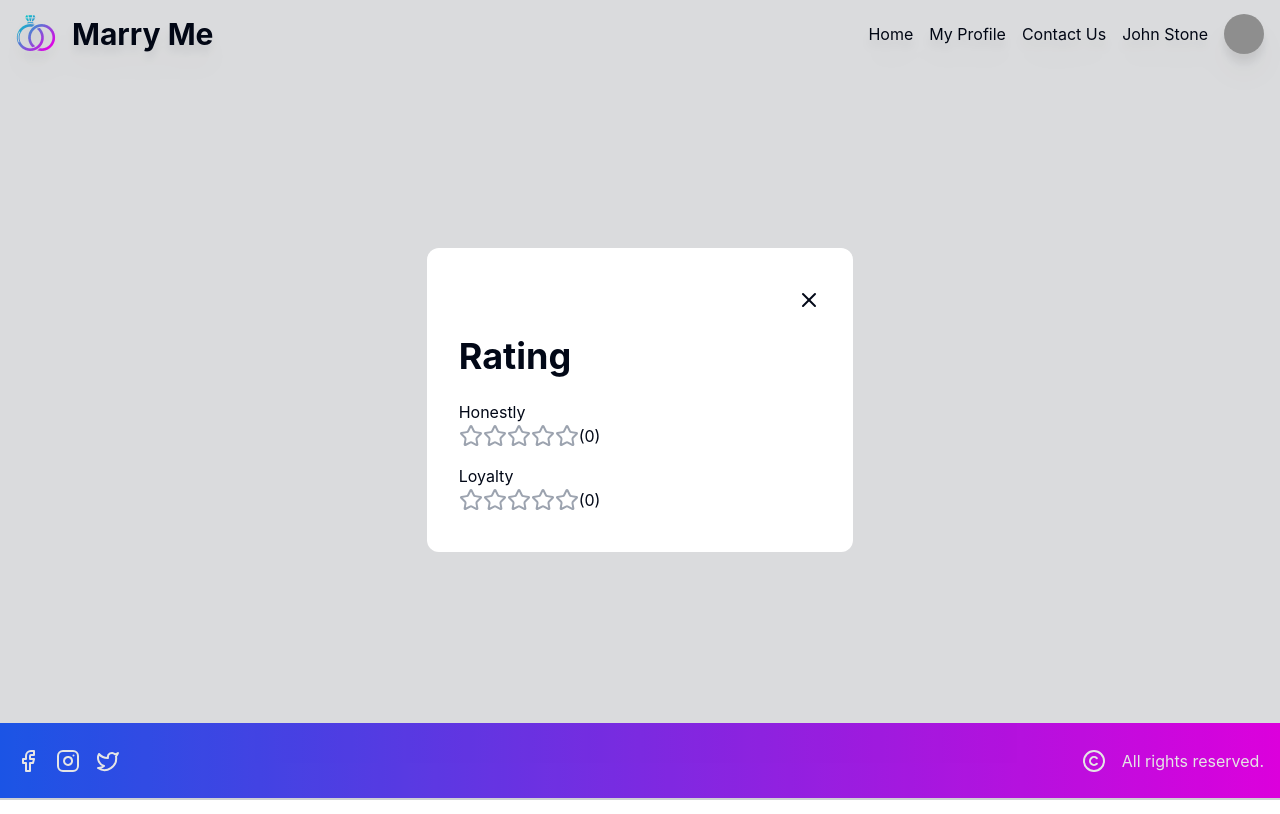
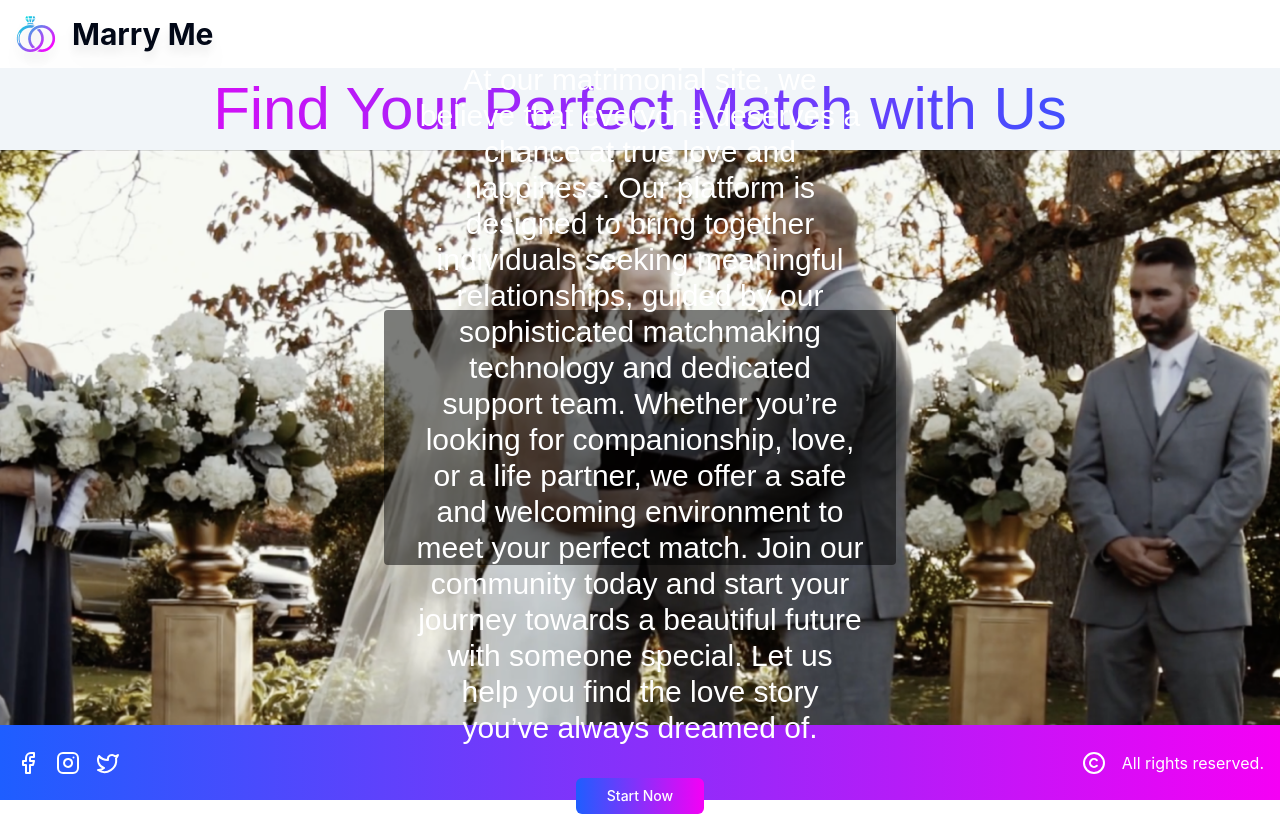
Before and after one commit to MCezarLucian/marry-me, a React (Create React App) app: page / in a window 1280 px wide. Built offline with nearby package versions, Linux system fonts and the light colour scheme; grey boxes are pictures that could not be loaded.

Commit message:
some pages

```diff
--- a/src/App.tsx
+++ b/src/App.tsx
@@ -1,30 +1,10 @@
-import React, { useState } from "react";
+import React from "react";
 import "./App.css";
-import Footer from "./components/footer/Footer";
-import { users } from "./mockdata/data";
-import ForgotPassword from "./components/forgotPassword/ForgotPassword";
-import Navbar from "./components/navbar/Navbar";
-import Rating from "./components/rating/Rating";
-import RatingModal from "./components/rating/RatingModal";
+import Home from "./components/home/Home";
 function App() {
-  const [isOpen, setIsOpen] = useState<boolean>(true);
-
-  function onClose() {
-    setIsOpen(!isOpen);
-  }
-
   return (
-    <div className="h-screen w-full flex flex-col items-center justify-center bg-gray-100 border-b-2 border-gray-200">
-      <Navbar logged user={users[0]} />
-      <div className="h-[calc(100vh-143px)] w-[60%] flex justify-center items-center">
-        {/* <ForgotPassword /> */}
-        <RatingModal
-          attributes={users[0].attributes}
-          isOpen={isOpen}
-          onClose={onClose}
-        />
-      </div>
-      <Footer />
+    <div className="w-full h-[calc(100vh-143px)] grid grid-rows-8">
+      <Home />
     </div>
   );
 }
--- /dev/null
+++ b/src/components/home/Home.tsx
@@ -0,0 +1,45 @@
+import React from "react";
+import { Button } from "../ui/button";
+
+const Home = () => {
+  const gradientTextStyle = {
+    background: "linear-gradient(to right, #f500f5, #1e5eff)",
+    WebkitBackgroundClip: "text",
+    WebkitTextFillColor: "transparent",
+  };
+
+  return (
+    <>
+      <p
+        className="font-Pattaya text-6xl flex justify-center items-center"
+        style={gradientTextStyle}
+      >
+        Find Your Perfect Match with Us
+      </p>
+      <div
+        className="h-full py-40 px-96 flex w-full bg-cover row-span-7"
+        style={{ backgroundImage: 'url("images/home.png")' }}
+      >
+        <div
+          className="p-8 flex flex-col justify-center items-center gap-8 rounded"
+          style={{ backgroundColor: "rgba(0, 0, 0, 0.5)" }}
+        >
+          <p className="font-Pattaya text-white text-3xl text-center">
+            At our matrimonial site, we believe that everyone deserves a chance
+            at true love and happiness. Our platform is designed to bring
+            together individuals seeking meaningful relationships, guided by our
+            sophisticated matchmaking technology and dedicated support team.
+            Whether you’re looking for companionship, love, or a life partner,
+            we offer a safe and welcoming environment to meet your perfect
+            match. Join our community today and start your journey towards a
+            beautiful future with someone special. Let us help you find the love
+            story you’ve always dreamed of.
+          </p>
+          <Button className="font-Inter w-32">Start Now</Button>
+        </div>
+      </div>
+    </>
+  );
+};
+
+export default Home;
--- a/src/components/requestsList/RequestItem.tsx
+++ b/src/components/requestsList/RequestItem.tsx
@@ -36,12 +36,12 @@ const RequestItem = ({ user, isOpen, onClose }: RequestItemProps) => {
           <CircleX
             onClick={(e) => rejectRequest(e)}
             size={36}
-            className="text-red-600"
+            className="text-red-600 hover:text-red-900"
           />
           <CircleCheck
             onClick={(e) => approveRequest(e)}
             size={36}
-            className="text-green-600"
+            className="text-green-600 hover:text-green-900"
           />
         </div>
       </div>
--- a/src/components/requestsList/RequestsList.tsx
+++ b/src/components/requestsList/RequestsList.tsx
@@ -14,7 +14,7 @@ const RequestsList = ({ users }: RequestsListProps) => {
   }
 
   return (
-    <div className="font-Inter rounded-xl w-full h-[64vh] py-14 px-24 bg-white flex flex-col gap-12">
+    <div className="font-Inter rounded-xl w-2/3 h-[64vh] py-14 px-24 bg-white flex flex-col gap-12">
       <p className="text-4xl font-bold">Requests</p>
       <div className="flex flex-col w-full gap-8">
         {users.map((user: UserType) => (
--- a/src/index.css
+++ b/src/index.css
@@ -2,6 +2,7 @@
 @tailwind components;
 @tailwind utilities;
 @import url("https://fonts.googleapis.com/css2?family=Inter:wght@100..900&family=Onest:wght@100..900&display=swap");
+@import url("https://fonts.googleapis.com/css2?family=Inter:wght@100..900&family=Onest:wght@100..900&family=Pattaya&display=swap");
 
 @layer base {
   :root {
--- /dev/null
+++ b/src/pages/ForgotPasswordPage.tsx
@@ -0,0 +1,12 @@
+import ForgotPassword from "../components/forgotPassword/ForgotPassword";
+import React from "react";
+
+const ForgotPasswordPage = () => {
+  return (
+    <div className="w-full h-full flex justify-center p-16 max-w-[1280px]">
+      <ForgotPassword />
+    </div>
+  );
+};
+
+export default ForgotPasswordPage;
--- /dev/null
+++ b/src/pages/LoginPage.tsx
@@ -0,0 +1,12 @@
+import LoginForm from "../components/loginForm/LoginForm";
+import React from "react";
+
+const LoginPage = () => {
+  return (
+    <div className="w-full h-full flex justify-center p-16 max-w-[1280px]">
+      <LoginForm />
+    </div>
+  );
+};
+
+export default LoginPage;
--- /dev/null
+++ b/src/pages/MainLayout.tsx
@@ -0,0 +1,23 @@
+import Footer from "../components/footer/Footer";
+import Navbar from "../components/navbar/Navbar";
+import { Outlet, ScrollRestoration } from "react-router-dom";
+
+const MainLayout = () => {
+  return (
+    <div className="flex min-h-screen flex-col bg-bgWhite w-full">
+      <Navbar />
+
+      <main className="relative flex flex-1 flex-col h-full bg-slate-100">
+        <div className="m-auto flex w-full flex-1 justify-center h-full">
+          <Outlet />
+        </div>
+      </main>
+
+      <Footer />
+
+      <ScrollRestoration />
+    </div>
+  );
+};
+
+export default MainLayout;
--- /dev/null
+++ b/src/pages/RequestsPage.tsx
@@ -0,0 +1,13 @@
+import { users } from "../mockdata/data";
+import RequestsList from "../components/requestsList/RequestsList";
+import React from "react";
+
+const RequestsPage = () => {
+  return (
+    <div className="flex justify-center items-center h-full w-full py-24">
+      <RequestsList users={users} />
+    </div>
+  );
+};
+
+export default RequestsPage;
--- /dev/null
+++ b/src/pages/SignUpPage.tsx
@@ -0,0 +1,12 @@
+import RegisterForm from "../components/registerForm/registerForm";
+import React from "react";
+
+const SignUpPage = () => {
+  return (
+    <div className="w-full h-full flex justify-center p-16 max-w-[1280px]">
+      <RegisterForm />
+    </div>
+  );
+};
+
+export default SignUpPage;
--- a/tailwind.config.js
+++ b/tailwind.config.js
@@ -83,6 +83,7 @@ module.exports = {
       },
       fontFamily: {
         Inter: ["Inter", "sans-serif"],
+        Pattaya: ["Pattaya", "sans-serif"],
       },
     },
   },
```
Also changed, not shown: src/Router.tsx (+13 -1 lines), public/images/home.png (added).
